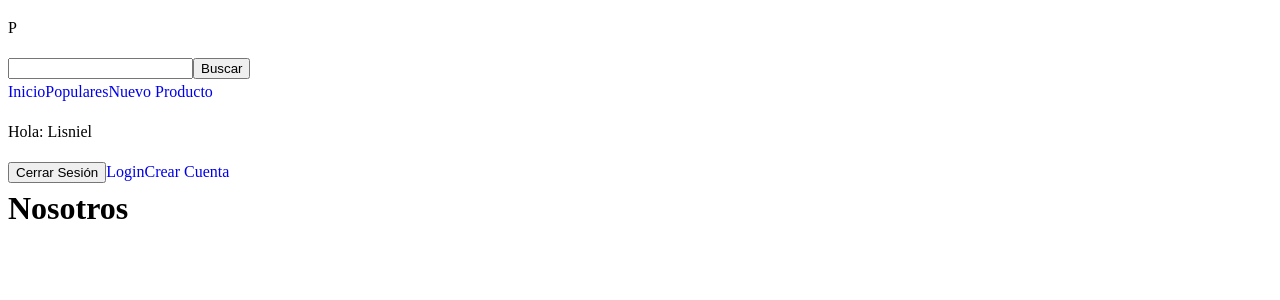
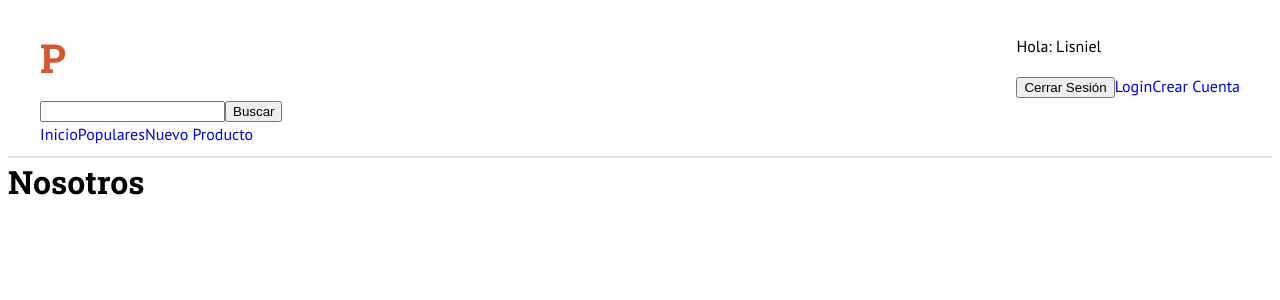
Before and after one commit to lisnielsm/product-hunt-next, a Next.js app: page /nosotros in a window 1280 px wide. Shown: the top 300 px of the page. Built offline with nearby package versions, Linux system fonts and the light colour scheme.

Commit message:
Se añadieron estilos CSS al Header y a Layout

```diff
--- a/components/layout/Header.js
+++ b/components/layout/Header.js
@@ -2,13 +2,39 @@ import React from 'react';
 import Buscar from '../ui/Buscar';
 import Navegacion from './Navegacion';
 import Link from 'next/link';
+import styled from '@emotion/styled';
+import { css } from '@emotion/react';
+
+const ContenedorHeader = styled.div`
+    max-width: 1200px;
+    width: 95%;
+    margin: 0 auto;
+    @media (min-width: 768px) {
+        display: flex;
+        justify-content: space-between;
+    }
+`;
+
+const Logo = styled.p`
+    color: var(--naranja);
+    font-size: 4rem;
+    line-height: 0;
+    font-weight: 700;
+    font-family: "Roboto Slab", serif;
+    margin-right: 2rem;
+`;
 
 const Header = () => {
     return (
-        <header>
-            <div>
+        <header css={css`
+            border-bottom: 2px solid var(--gris3);
+            padding: 1rem 0;
+        `}>
+            <ContenedorHeader>
                 <div>
-                    <p>P</p>
+                    <Link href="/">
+                        <Logo>P</Logo>
+                    </Link>
 
                     <Buscar />
 
@@ -24,9 +50,9 @@ const Header = () => {
                     <Link href="/">Login</Link>
                     <Link href="/">Crear Cuenta</Link>
                 </div>
-            </div>
+            </ContenedorHeader>
         </header>
-     );
+    );
 }
 
 export default Header;
--- a/components/layout/Layout.js
+++ b/components/layout/Layout.js
@@ -1,9 +1,20 @@
 import React from 'react';
 import Header from './Header';
+import Head from 'next/head';
 
 const Layout = props => {
     return (
         <>
+            <Head>
+                <html lang="es" />
+                <title>Product Hunt Firebase y Next.js</title>
+                <link rel="stylesheet" href="https://cdnjs.cloudflare.com/ajax/libs/normalize/8.0.1/normalize.min.css" integrity="sha512-NhSC1YmyruXifcj/KFRWoC561YpHpc5Jtzgvbuzx5VozKpWvQ+4nXhPdFgmx8xqexRcpAglTj9sIBWINXa8x5w==" crossorigin="anonymous" referrerpolicy="no-referrer" />
+                <link rel="preconnect" href="https://fonts.googleapis.com" />
+                <link rel="preconnect" href="https://fonts.gstatic.com" crossorigin />
+                <link href="https://fonts.googleapis.com/css2?family=PT+Sans:wght@400;700&family=Roboto+Slab:wght@400;700&display=swap" rel="stylesheet" />
+                <link rel="stylesheet" href="/static/css/app.css" />
+            </Head>
+
             <Header />
 
             <main>
--- /dev/null
+++ b/public/static/css/app.css
@@ -0,0 +1,14 @@
+.listado-productos {
+    background-color: #f3f3f3;
+}
+
+.contenedor {
+    max-width: 1200px;
+    width    : 95%;
+    padding  : 5rem 0;
+    margin   : 0 auto;
+}
+
+.bg-white {
+    background-color: #FFF;
+}
--- a/styles/globals.css
+++ b/styles/globals.css
@@ -1,6 +1,7 @@
 :root {
   --gris   : #3d3d3d;
   --gris2  : #6f6f6f;
+  --gris3  : #e1e1e1;
   --naranja: #da552f;
 }
 
@@ -16,6 +17,7 @@ html {
 }
 
 body {
+  font-family: "PT Sans", sans-serif;
   font-size  : 1.6rem;
   line-height: 1.5;
 }
@@ -27,6 +29,16 @@ h3 {
   line-height: 1.5;
 }
 
+h1,
+h2 {
+  font-family: "Roboto Slab", serif;
+  font-weight: 700;
+}
+
+h3 {
+  font-family: "PT Sans", sans-serif;
+}
+
 ul {
   list-style: none;
   margin    : 0;
```
